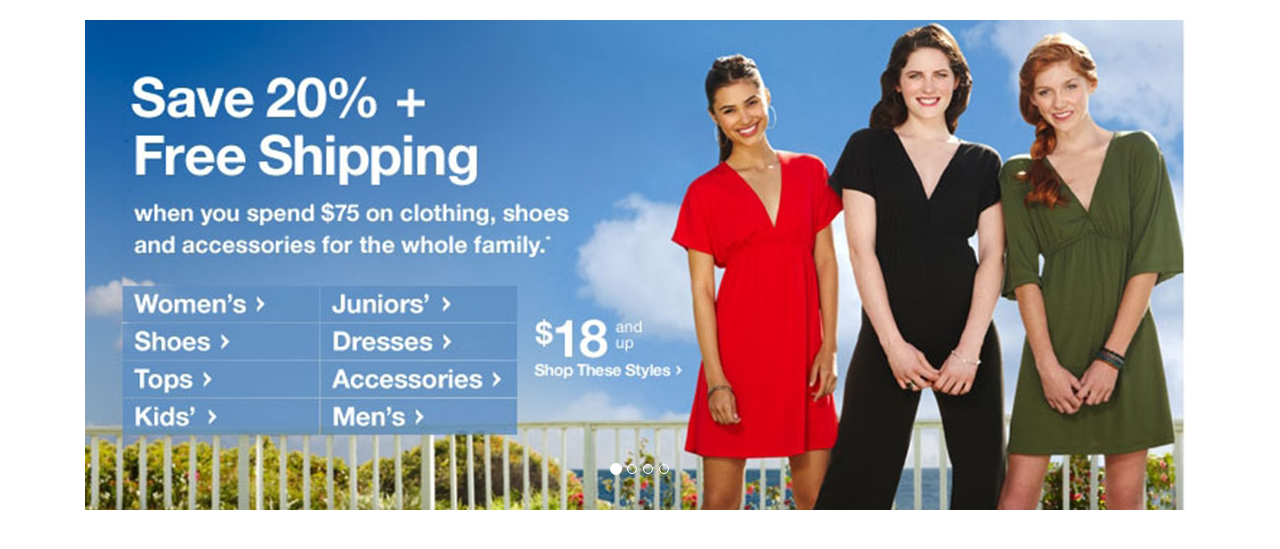
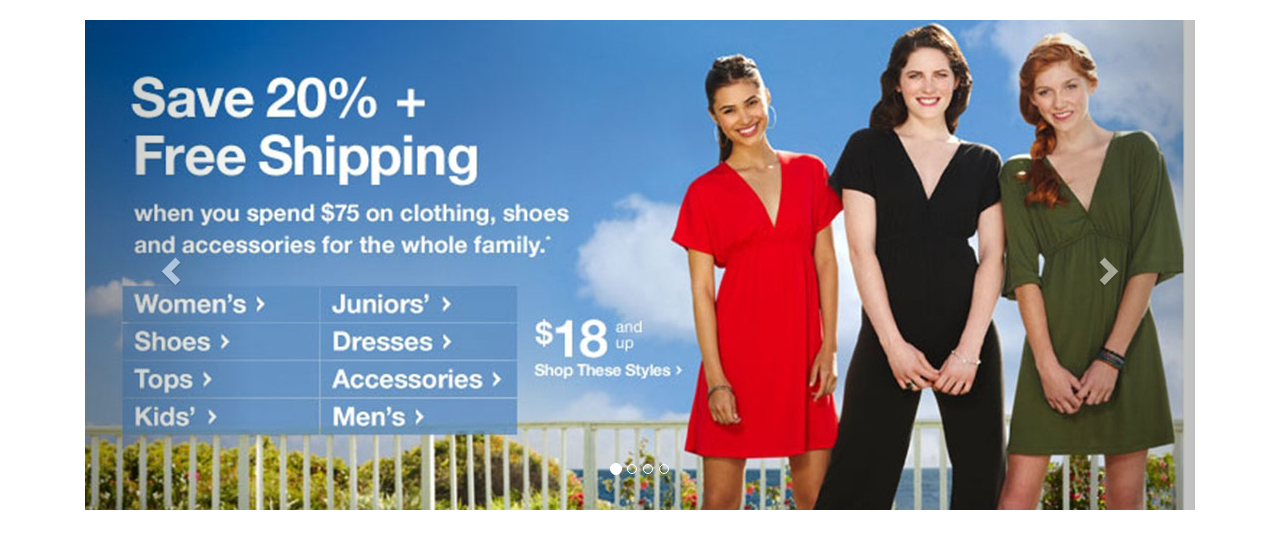
Before and after one commit to zeljko87/M-Dev-Store, a PHP site: page / in a window 1280 px wide. Shown: the part 122-671 px from the top of the page. Run offline with PHP 8.4, Linux system fonts and the light colour scheme.

Commit message:
Slider images in index.php body completed.

```diff
--- a/index.php
+++ b/index.php
@@ -122,6 +122,14 @@
                             <img src="admin_area/slides_images/slide-4.jpg" alt="Slider Image 4">
                         </div>
                     </div> <!-- carousel-inner end -->
+                    <a href="#myCarousel" class="left carousel-control" data-slide="prev">
+                        <span class="glyphicon glyphicon-chevron-left"></span>
+                        <span class="sr-only">Previous</span>
+                    </a> <!-- left carousel-control end -->
+                    <a href="#myCarousel" class="right carousel-control" data-slide="next">
+                        <span class="glyphicon glyphicon-chevron-right"></span>
+                        <span class="sr-only">Next</span>
+                    </a> <!-- right carousel-control end -->
                 </div> <!-- carousel slide end -->
             </div> <!-- col-md-12 end -->
         </div> <!-- container end -->
```
